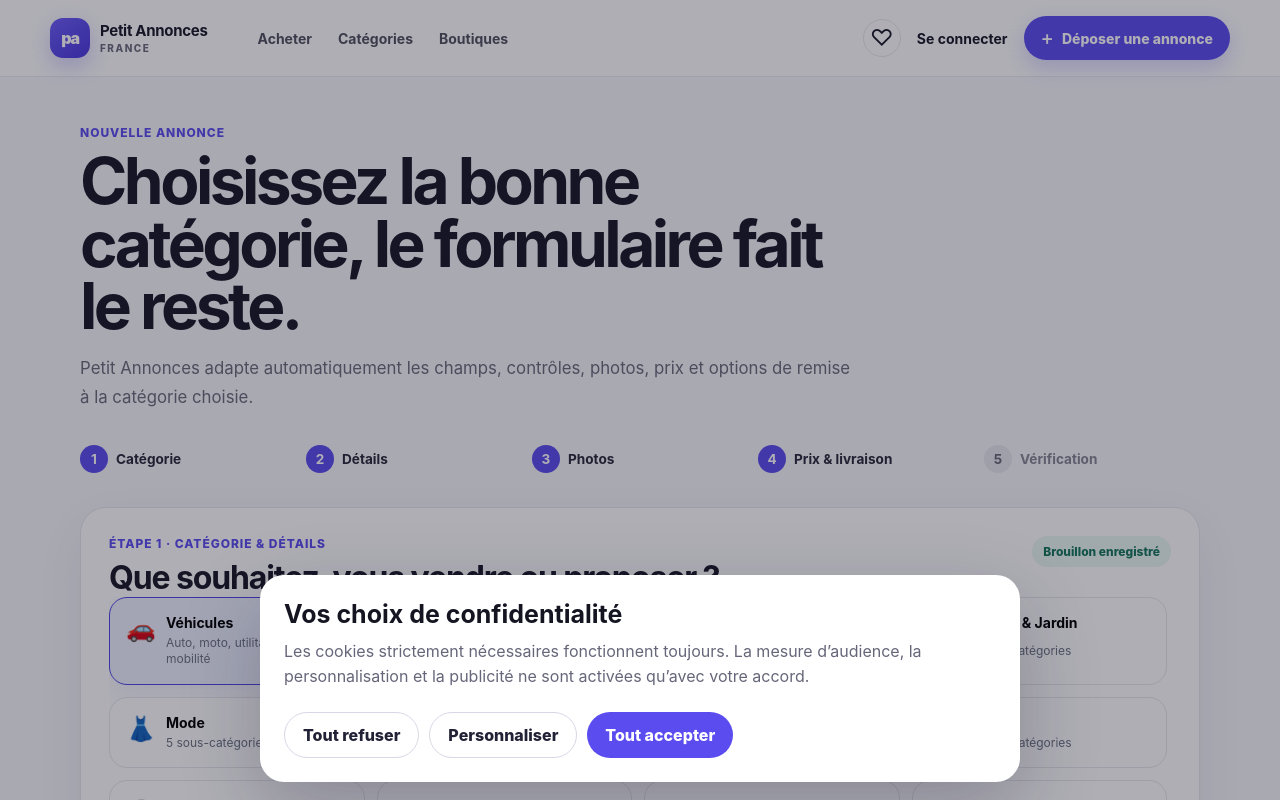
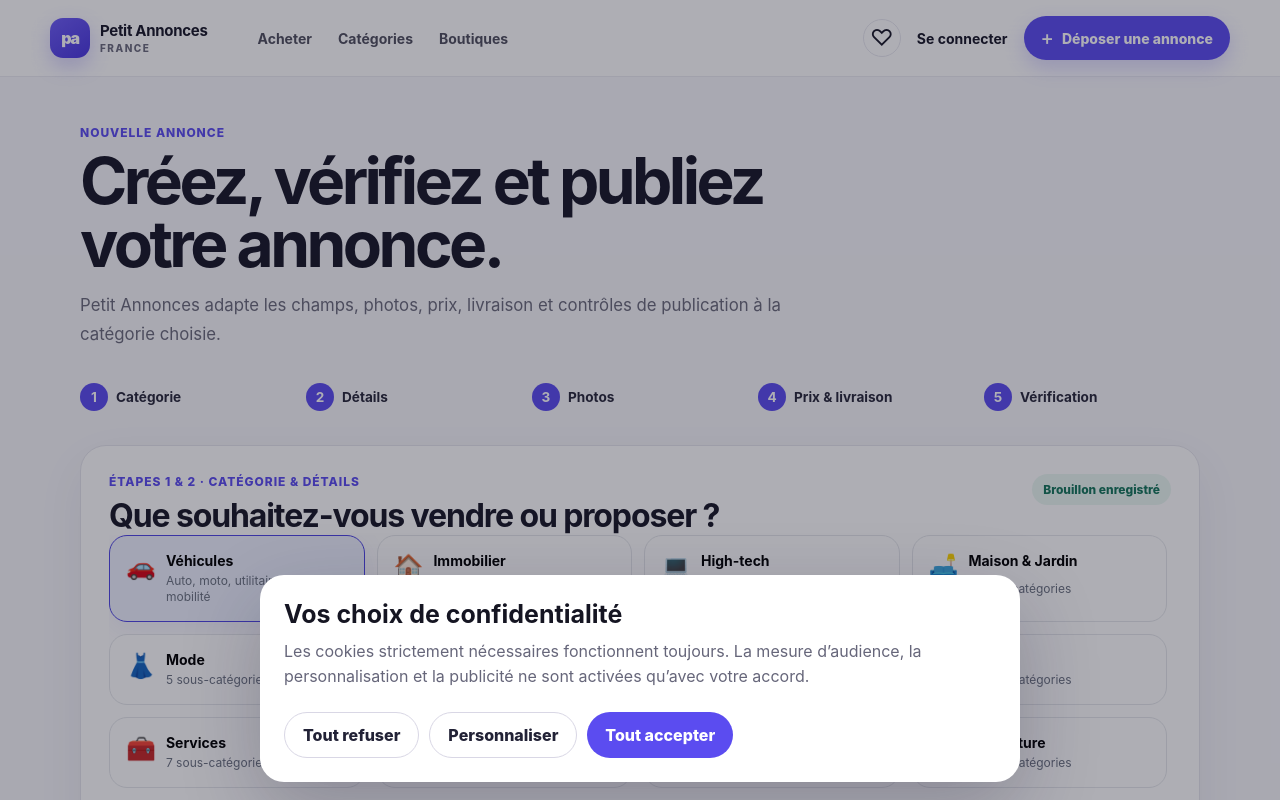
Before and after one commit to hakersoy66/petitannonces, a Next.js app in the folder apps/web/: page /deposer-une-annonce in a window 1280 px wide. Shown: the top 800 px of the page. Built offline with nearby package versions, Linux system fonts and the light colour scheme.

Commit message:
feat(web): complete verification and publication step

```diff
--- a/apps/web/app/deposer-une-annonce/page.tsx
+++ b/apps/web/app/deposer-une-annonce/page.tsx
@@ -2,6 +2,7 @@ import type { Metadata } from "next";
 import { CatalogBrowser } from "../../components/catalog-browser";
 import { ListingCommerceForm } from "../../components/listing-commerce-form";
 import { ListingPhotoUploader } from "../../components/listing-photo-uploader";
+import { ListingPublicationReview } from "../../components/listing-publication-review";
 import { SiteHeader } from "../../components/site-header";
 import styles from "./page.module.css";
 
@@ -23,13 +24,13 @@ export default async function CreateListingPage({ searchParams }: Props) {
         <div className={styles.shell}>
           <div className={styles.heading}>
             <p className={styles.eyebrow}>Nouvelle annonce</p>
-            <h1>Choisissez la bonne catégorie, le formulaire fait le reste.</h1>
-            <p>Petit Annonces adapte automatiquement les champs, contrôles, photos, prix et options de remise à la catégorie choisie.</p>
+            <h1>Créez, vérifiez et publiez votre annonce.</h1>
+            <p>Petit Annonces adapte les champs, photos, prix, livraison et contrôles de publication à la catégorie choisie.</p>
           </div>
 
           <ol className={styles.steps} aria-label="Étapes de création de l'annonce">
             {steps.map((step, index) => (
-              <li key={step} className={index <= 3 ? styles.activeStep : undefined}>
+              <li key={step} className={index <= 4 ? styles.activeStep : undefined}>
                 <span>{index + 1}</span>
                 {step}
               </li>
@@ -39,7 +40,7 @@ export default async function CreateListingPage({ searchParams }: Props) {
           <section className={styles.card}>
             <div className={styles.cardHeader}>
               <div>
-                <p className={styles.stepLabel}>Étape 1 · Catégorie & détails</p>
+                <p className={styles.stepLabel}>Étapes 1 & 2 · Catégorie & détails</p>
                 <h2>Que souhaitez-vous vendre ou proposer ?</h2>
               </div>
               <span className={styles.saved}>Brouillon enregistré</span>
@@ -69,6 +70,18 @@ export default async function CreateListingPage({ searchParams }: Props) {
               <span className={styles.photoTip}>Paiement & remise</span>
             </div>
             <ListingCommerceForm listingId={listingId} />
+          </section>
+
+          <section className={`${styles.card} ${styles.commerceSection}`}>
+            <div className={styles.cardHeader}>
+              <div>
+                <p className={styles.stepLabel}>Étape 5 · Vérification & publication</p>
+                <h2>Une dernière vérification avant la modération.</h2>
+                <p className={styles.cardIntro}>Nous contrôlons les champs obligatoires, les informations réglementaires, les photos et la livraison avant d’envoyer l’annonce en modération.</p>
+              </div>
+              <span className={styles.photoTip}>Contrôle final</span>
+            </div>
+            <ListingPublicationReview listingId={listingId} />
           </section>
 
           <div className={styles.specialGrid}>
@@ -103,8 +116,8 @@ export default async function CreateListingPage({ searchParams }: Props) {
           </div>
 
           <div className={styles.actions}>
-            <a href="/" className={styles.secondaryButton}>Annuler</a>
-            <button type="button" className={styles.primaryButton}>Continuer vers vérification</button>
+            <a href="/" className={styles.secondaryButton}>Quitter</a>
+            <a href={listingId ? `?listingId=${encodeURIComponent(listingId)}#verification` : "#"} className={styles.primaryButton}>Vérifier l’annonce</a>
           </div>
         </div>
       </main>
```
